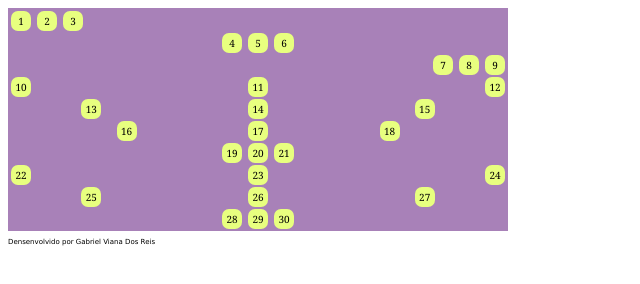
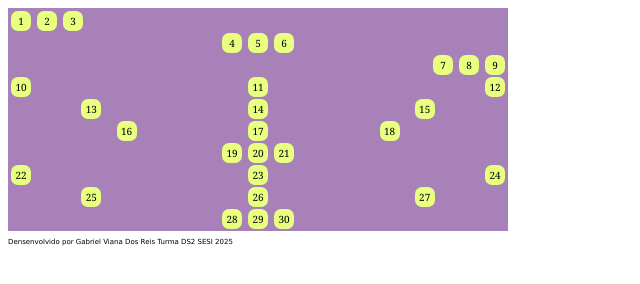
Before and after one commit to GabrielReisvn/aulaFrontend, a plain HTML site: page Index.html in a window 1280 px wide. Shown: the full height of the page, 0-640 px from the left. Drawn offline with Linux system fonts and the light colour scheme.

Commit message:
atualizando footer

```diff
--- a/Index.html
+++ b/Index.html
@@ -1,4 +1,4 @@
-<!DOCTYPE html>
+ <!DOCTYPE html>
 <html lang="pt-br">
 <head>
     <meta charset="UTF-8">
@@ -59,7 +59,7 @@
         <div class="box">30</div>
     </div>
     <footer>
-        <p>Densenvolvido por Gabriel Viana Dos Reis</p>
+        <p>Densenvolvido por Gabriel Viana Dos Reis Turma DS2 SESI 2025</p>
     </footer>
 
 </body>
```
